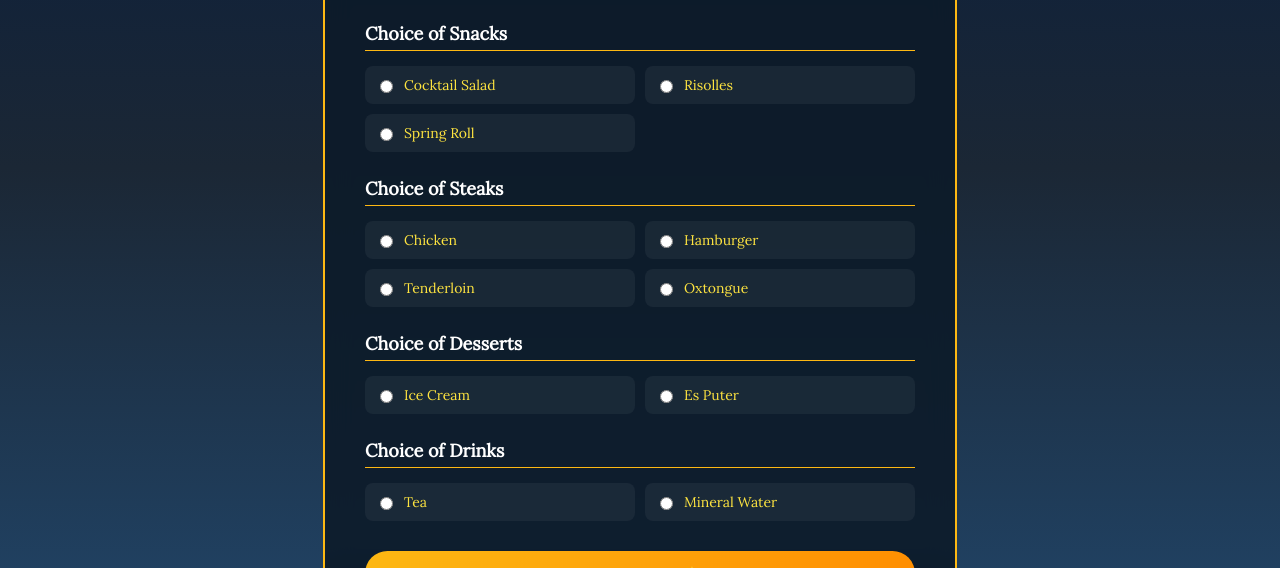
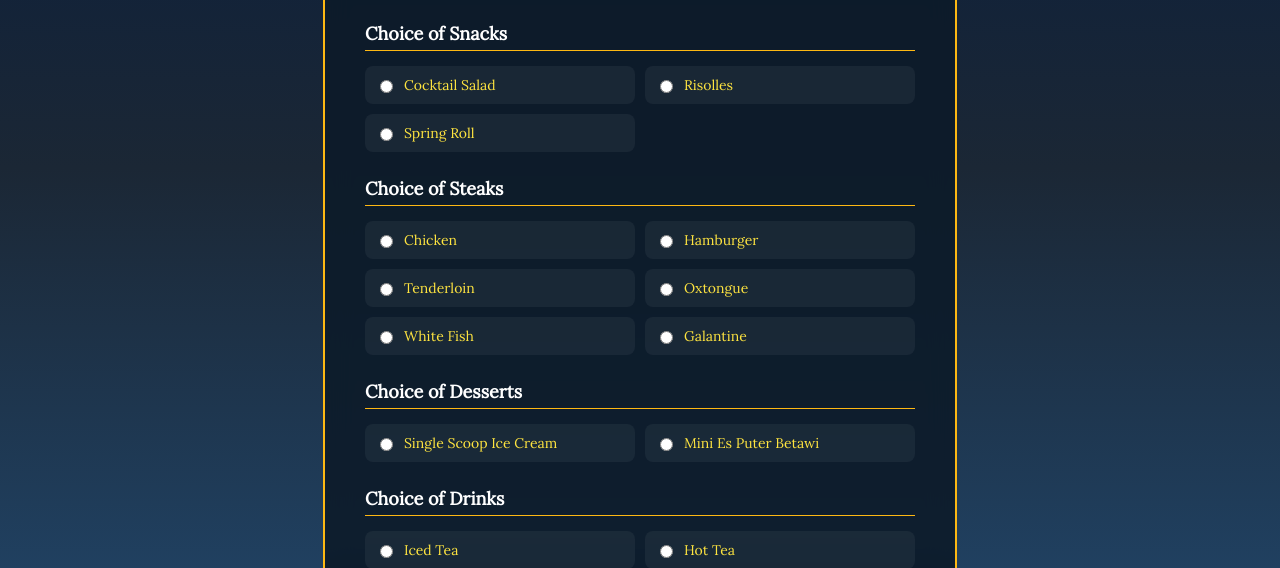
Before and after one commit to Reydirgs/Invitation-Rayna-sBirthday, a plain HTML site: page menu.html in a window 1280 px wide. Shown: the part 232-800 px from the top of the page. Drawn offline with nearby package versions, Linux system fonts and the light colour scheme; a web font is replaced by a local one.

Commit message:
Update menu.html

```diff
--- a/menu.html
+++ b/menu.html
@@ -40,18 +40,22 @@
         <label class="radio-item"><input type="radio" name="Steak" value="Hamburger Steak"> Hamburger</label>
         <label class="radio-item"><input type="radio" name="Steak" value="Tenderloin Steak"> Tenderloin</label>
         <label class="radio-item"><input type="radio" name="Steak" value="Oxtongue Steak"> Oxtongue</label>
+        <label class="radio-item"><input type="radio" name="Steak" value="White Fish"> White Fish</label>
+        <label class="radio-item"><input type="radio" name="Steak" value="Galantine"> Galantine</label>
       </div>
 
       <h2>Choice of Desserts</h2>
       <div class="option-container">
-        <label class="radio-item"><input type="radio" name="Dessert" value="Ice Cream" required> Ice Cream</label>
-        <label class="radio-item"><input type="radio" name="Dessert" value="Es Puter Betawi"> Es Puter</label>
+        <label class="radio-item"><input type="radio" name="Dessert" value="Ice Cream" required>Single Scoop Ice Cream</label>
+        <label class="radio-item"><input type="radio" name="Dessert" value="Mini Es Puter Betawi">Mini Es Puter Betawi</label>
       </div>
 
       <h2>Choice of Drinks</h2>
       <div class="option-container">
-        <label class="radio-item"><input type="radio" name="Drink" value="Iced/Hot Tea" required> Tea</label>
+        <label class="radio-item"><input type="radio" name="Drink" value="Iced Tea" required>Iced Tea</label>
+        <label class="radio-item"><input type="radio" name="Drink" value="Hot Tea" required>Hot Tea</label>
         <label class="radio-item"><input type="radio" name="Drink" value="Mineral Water"> Mineral Water</label>
+        <label class="radio-item"><input type="radio" name="Drink" value="Mineral Water"> Soft Drink</label>
       </div>
 
       <button type="submit" class="btn-submit" id="submitBtn">Simpan Pilihan ✨</button>
```
